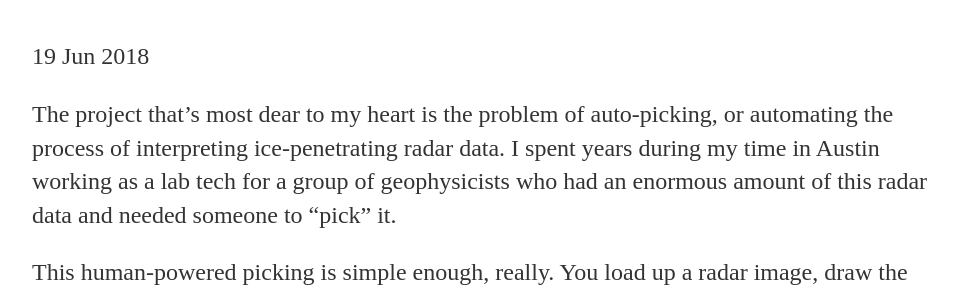
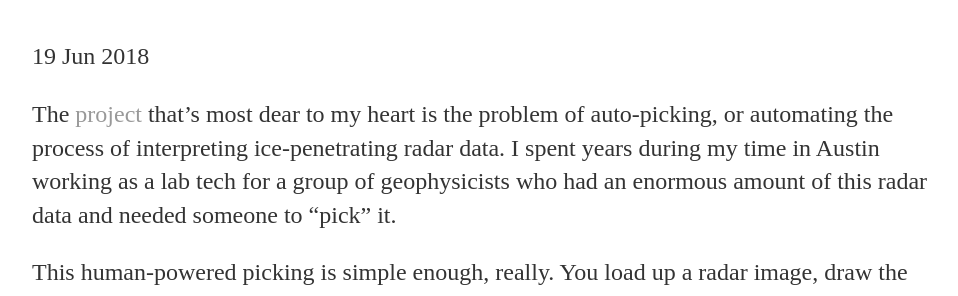
Before and after one commit to AlyssaYelle/AlyssaYelle.github.io, a Jekyll site: the page built from _posts/2018-06-19-into-to-ice-radar.md, in a window 1280 px wide and 900 px high. Shown: the part 212-508 px from the top of the window, without its empty margins (160-1118 px from the left). Built offline with Jekyll 4.4.1, drawn with Linux system fonts in a browser that asks for light colours; part of the change alters nothing that is shown.

```diff
--- a/_posts/2018-06-19-into-to-ice-radar.md
+++ b/_posts/2018-06-19-into-to-ice-radar.md
@@ -4,7 +4,7 @@ title: "The Ice Radar Chronicles Part 1: Intro to Ice Radar"
 date: 2018-06-19
 ---
 
-The project that's most dear to my heart is the problem of auto-picking, or automating the process of interpreting ice-penetrating radar data. I spent years during my time in Austin working as a lab tech for a group of geophysicists who had an enormous amount of this radar data and needed someone to "pick" it.
+The [project](https://github.com/AlyssaYelle/auto-piking#automatically-mapping-the-antarctic-ice-sheet) that's most dear to my heart is the problem of auto-picking, or automating the process of interpreting ice-penetrating radar data. I spent years during my time in Austin working as a lab tech for a group of geophysicists who had an enormous amount of this radar data and needed someone to "pick" it.
 
 This human-powered picking is simple enough, really. You load up a radar image, draw the upper and lower boundaries of your feature of interest (the surface or bottom of the ice), and then run an algorithm that finds the strongest signal within those boundaries.
 
```
